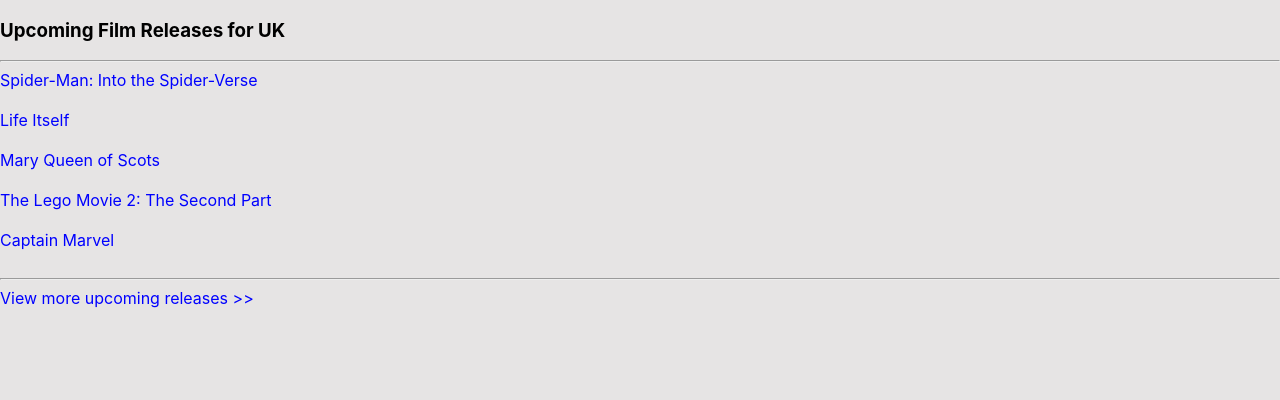
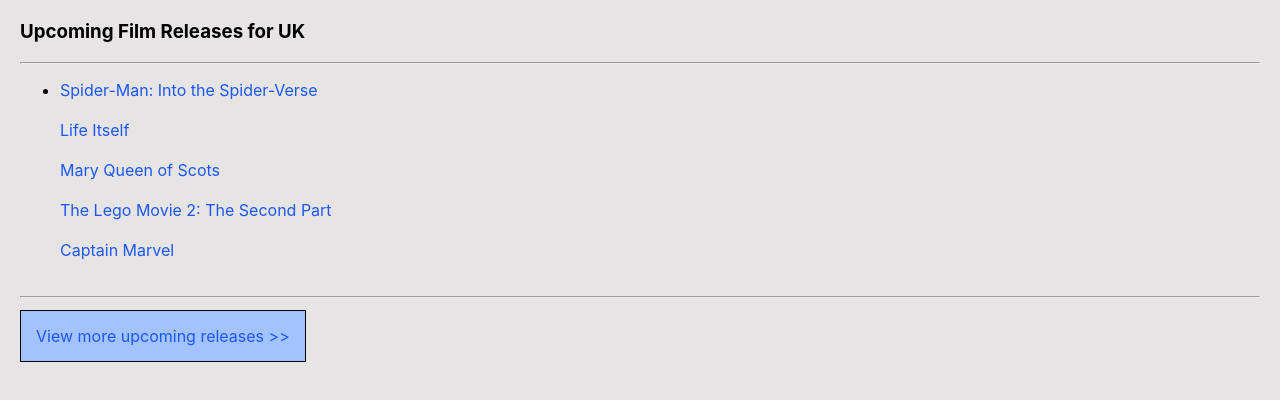
Before and after one commit to hollyhbrady/JS_React_Movie_Releases, a React (Create React App) app: page / in a window 1280 px wide. Shown: the top 400 px of the page. Built offline with nearby package versions, Linux system fonts and the light colour scheme.

Commit message:
CSS #releases

```diff
--- a/src/App.css
+++ b/src/App.css
@@ -1,23 +1,18 @@
-text {
-  color: blue;
-}
-
 a {
-  color: blue;
-  text-underline-position: none;
+  color: rgb(28, 87, 248);
   text-decoration: none;
 }
 
-/* h3 {
-  color: blue;
-} */
-
 body {
   background-color: rgb(230, 228, 228);
+  margin: 20px;
 }
 
 #releases {
-  text-size-adjust: 30px;
+  padding: 15px;
+  border: 1px black;
+  border-style: solid;
+  background-color: rgb(162, 195, 255);
 }
 
 
--- a/src/components/Movie.js
+++ b/src/components/Movie.js
@@ -4,9 +4,9 @@
 
     return (
         <>
-            <a href={url} >{children}</a>
-            <br/>
-            <br/>
+        <a href={url} >{children}</a>
+        <br/>
+        <br/>
         </>
     )
 };
--- a/src/containers/MovieBox.js
+++ b/src/containers/MovieBox.js
@@ -36,8 +36,13 @@
         <>
             <h3>Upcoming Film Releases for UK</h3>
             <hr/>
-            <MovieList movies={movies}/>
+            <ul>
+                <li>
+                    <MovieList movies={movies}/>
+                </li>
+            </ul>
             <hr/>
+            <br/>
             <a id="releases" href="https://www.imdb.com/calendar/?region=gb">View more upcoming releases >></a>
         </>
     )
```
